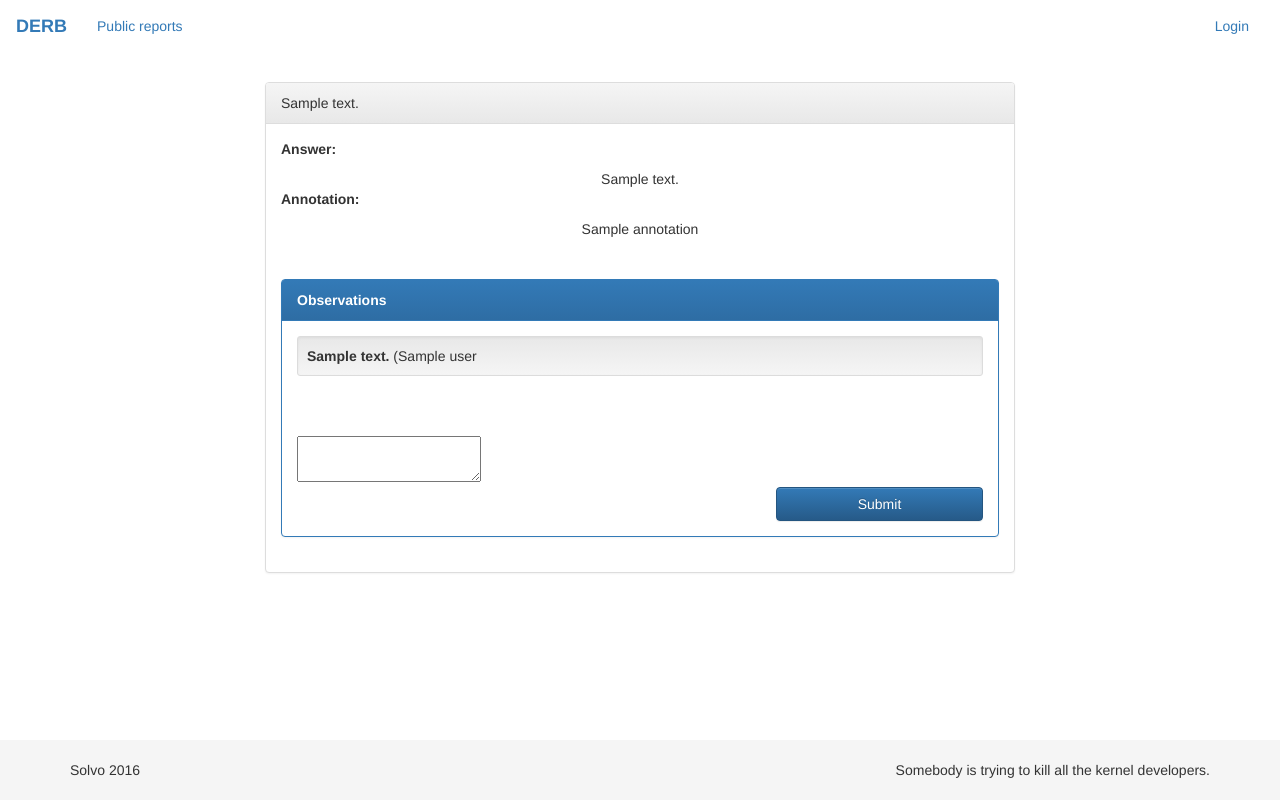
After one commit to Solvosoft/derb, a Django app: template report_builder/templates/reviewer/boolean_question.html in a window 1280 px wide. The commit adds this page. Run offline with Django 3.2, Linux system fonts and the light colour scheme; the template is opened without the code that fills it: most values are stand-ins (such as "Sample title", 1, 10 or a date in 2020); form fields are guessed from the names that the template uses; some libraries are stand-ins or nearby versions.

Commit message:
Revisor view for the boolean question

```diff
--- a/report_builder/templates/responsable/boolean_question.html
+++ b/report_builder/templates/responsable/boolean_question.html
@@ -57,7 +57,6 @@
                 </div>
               </div>
             </div>
-
           </form>
         </div>
       </div>
--- /dev/null
+++ b/report_builder/templates/reviewer/boolean_question.html
@@ -0,0 +1,50 @@
+{% extends 'derb/base.html' %}
+
+{% block main_block %}
+    <div class="row">
+        <div class="col-md-offset-2 col-md-8">
+
+            <div class="panel panel-default">
+                <div class="panel-heading">
+                    {{ question.text }}
+                </div>
+                <div class="panel-body">
+                    <p><strong>Answer:</strong></p>
+                    {% if answer %}
+                        <div class="text-center">{{ answer.display_text }}</div>
+                        <p><strong>Annotation:</strong></p>
+                        <div class="text-center">{{ answer.annotation }}</div>
+                        <br><br>
+                        <div class="panel panel-primary">
+                            <div class="panel-heading">
+                                <strong>Observations</strong>
+                            </div>
+                            <div class="panel-body">
+                                <div>
+                                    {% for observation in answer.observation_set.all %}
+                                        <div class="well well-sm">
+                                            <strong>{{ observation.text }}</strong> ({{ observation.reviewer.user }}
+                                        </div>
+                                    {% empty %}
+                                        <i>No observations yet</i>
+                                    {% endfor %}
+                                    <br><br>
+                                    <form action="." method="post">
+                                        {% csrf_token %}
+                                        {{ form.text }}
+                                        <br>
+                                        <div class="text-right">
+                                            <input class="btn btn-primary" onclick="submit_observation();" value="Submit">
+                                        </div>
+                                    </form>
+                                </div>
+                            </div>
+                        </div>
+                    {% else %}
+                        <div class="text-center text-muted">Unanswered</div>
+                    {% endif %}
+                </div>
+            </div>
+        </div>
+    </div>
+{% endblock %}
--- a/report_builder/urls.py
+++ b/report_builder/urls.py
@@ -21,6 +21,8 @@ question_types_urls = [
         name='boolean_question_resp'),
     url(r'boolean/pdf/(?P<report_pk>\d+)/(?P<question_pk>\d+)$', boolean_question.BooleanQuestionViewPDF.as_view(),
         name='boolean_question_pdf'),
+    url(r'boolean/revisor/(?P<report_pk>\d+)/(?P<question_pk>\d+)$', boolean_question.BooleanQuestionViewReviewer.as_view(),
+        name='boolean_question_revisor'),
     url(r'integer/admin/(?P<report_pk>\d+)/(?P<question_pk>\d*)$', integer_question.IntegerQuestionViewAdmin.as_view(),
         name='integer_question_admin'),
     url(r'integer/resp/(?P<report_pk>\d+)/(?P<question_pk>\d+)$', integer_question.IntegerQuestionViewResp.as_view(),
```
Also changed, not shown: report_builder/Question/QuestionType/boolean_question.py (+6 -1 lines).
